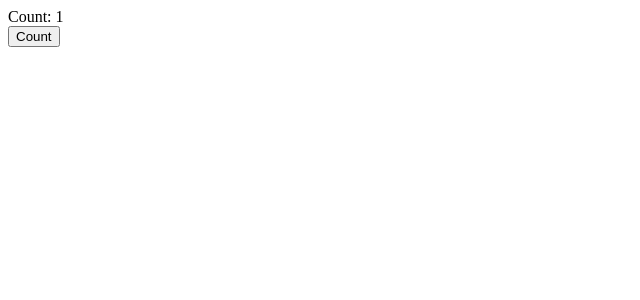
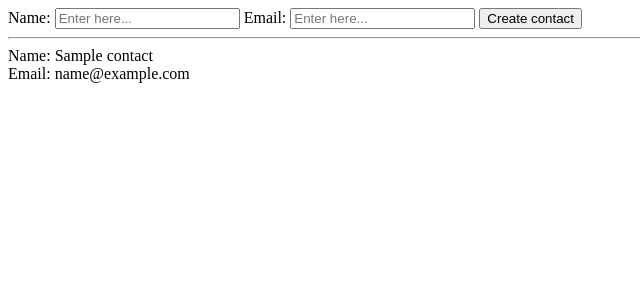
Before and after one commit to cbxiii/htmx-sample, a Flask app: template templates/index.html in a window 1280 px wide. Shown: the top 300 px of the page, without its empty margins (0-640 px from the left). Run offline with Flask 3, Linux system fonts and the light colour scheme; the template is opened without the code that fills it: most values are stand-ins (such as "Sample title", 1, 10 or a date in 2020); parts of the project's set-up code (start-up, migrations or seed data) failed here and were passed over; some libraries are stand-ins or nearby versions.

Commit message:
feat: refactored htmx

```diff
--- a/main.py
+++ b/main.py
@@ -1,21 +1,32 @@
-from flask import Flask, render_template, render_template_string
-from multiprocessing import Value
+from flask import Flask, render_template, request
+from dataclasses import dataclass
 
 app = Flask(__name__)
-counter = Value('i', 0)
 
+@dataclass
+class Contact:
+    name: str
+    email: str
+
+def newContact(name, email) -> Contact:
+    return Contact(name, email)
+
+Contacts: list[Contact] = [newContact("John", "jd@gmail.com"),
+                           newContact("Clara", "cd@gmail.com")]
 
 @app.route("/")
 def main():
-    return render_template("index.html", count=counter.value)
+    return render_template("index.html", Contacts=Contacts)
 
-@app.route("/count", methods=['GET', 'POST'])
+@app.route("/contacts", methods=['POST'])
 def process():
-    with counter.get_lock():
-        counter.value += 1
-        count = counter.value
-    return render_template_string('<div id="count">Count: {{ count }}</div>', count=count)
+    name = request.form.get("name")
+    email = request.form.get("email")
+    new_contact = newContact(name, email)
 
+    Contacts.append(new_contact)
+
+    return render_template("contact.html", Contacts=Contacts)
 
 # run app
 if __name__ == "__main__":
--- a/templates/base.html
+++ b/templates/base.html
@@ -9,28 +9,10 @@
         src="https://unpkg.com/htmx.org@1.9.12"
         integrity="sha384-ujb1lZYygJmzgSwoxRggbCHcjc0rB2XoQrxeTUQyRjrOnlCoYta87iKBWq3EsdM2"
         crossorigin="anonymous"
-    ></script>
+        ></script>
     </head>
     <body>
-        {% block create_contact %}
-        <form hx-post="/contacts" hx-target="body">
-            Name: <input type="text" name="name" placeholder="Enter here...">
-            Email: <input type="text" name="email" placeholder="Enter here...">
-            <button type="submit">Create contact</button>
-        </form>
-        {% endblock %}
-        <hr>
-        {% block contact_list %}
-        {% for c in Contacts %}
-            <div style="display: flex; flex-direction: column">
-                <label>
-                    Name: <span>{{ c.name }}</span>
-                </label>
-                <label>
-                    Email: <span>{{ c.email }}</span>
-                </label>
-            </div>
-        {% endfor %}
+        {% block content %}
         {% endblock %}
     </body>
 </html>
--- /dev/null
+++ b/templates/contact.html
@@ -0,0 +1,11 @@
+{% block contacts %}
+    <div id="contacts" style="display: flex; flex-direction: column;">
+    {% for c in Contacts %}
+        <div style="margin-bottom: 10px;">
+            Name: <span>{{ c.name }}</span>
+            <br>
+            Email: <span>{{ c.email }}</span>
+        </div>
+    {% endfor %}
+    </div>
+{% endblock %}
--- a/templates/index.html
+++ b/templates/index.html
@@ -1,20 +1,10 @@
-<!doctype html>
-<html lang="en">
-  <head>
-    <meta charset="UTF-8" />
-    <meta name="viewport" content="width=device-width, initial-scale=1" />
-    <title></title>
-    <script
-      src="https://unpkg.com/htmx.org@1.9.12"
-      integrity="sha384-ujb1lZYygJmzgSwoxRggbCHcjc0rB2XoQrxeTUQyRjrOnlCoYta87iKBWq3EsdM2"
-      crossorigin="anonymous"
-    ></script>
-  </head>
-
-  <body>
-    <div id="count">
-        Count: {{ count }}
-    </div>
-    <button hx-swap="outerHTML" hx-target="#count" hx-post="/count">Count</button>
-  </body>
-</html>
+{% extends "base.html" %}
+{% block content %}
+    <form hx-post="/contacts" hx-target="#contacts">
+        <label>Name:</label> <input type="text" name="name" placeholder="Enter here...">
+        <label>Email:</label> <input type="text" name="email" placeholder="Enter here...">
+        <button type="submit">Create contact</button>
+    </form>
+    <hr>
+    {% include "contact.html" %}
+{% endblock %}
```
Also changed, not shown: base.py (deleted, +0 -34 lines), templates/contacts.html (deleted, +0 -13 lines).
